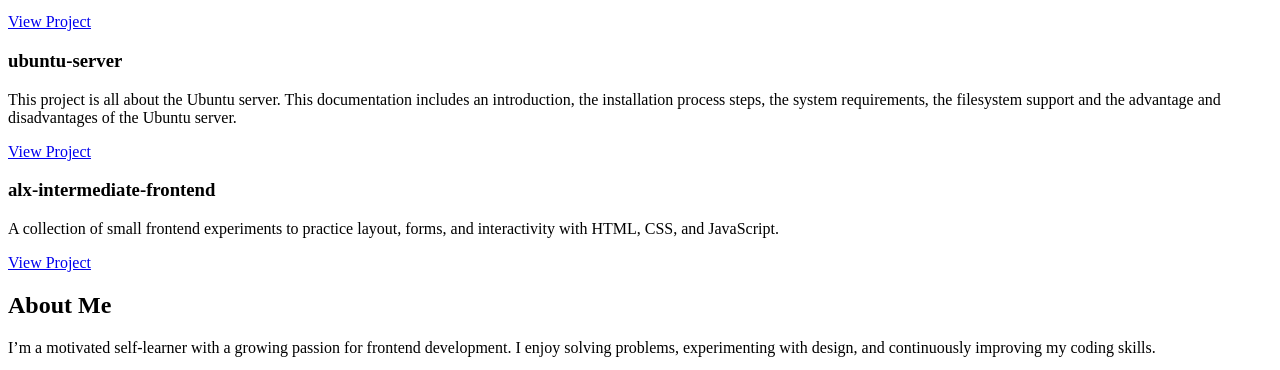
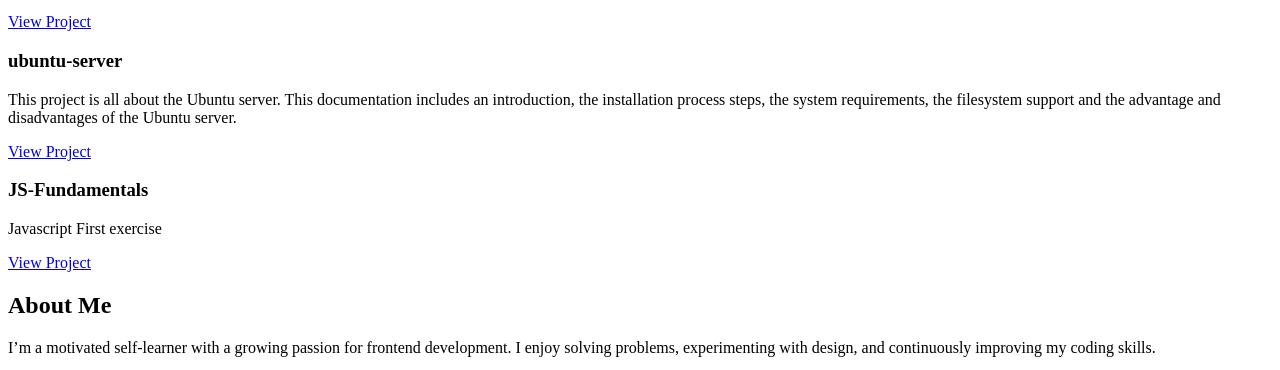
Before and after one commit to Kalkidan-2412/My_First_Portfolio, a plain HTML site: page portfolio/index.html in a window 1280 px wide. Shown: the part 417-787 px from the top of the page. Drawn offline with Linux system fonts and the light colour scheme.

Commit message:
index.html

```diff
--- a/portfolio/index.html
+++ b/portfolio/index.html
@@ -37,13 +37,13 @@
     <article class="project">
       <h3> ubuntu-server</h3>
       <p>This project is all about the Ubuntu server. This documentation includes an introduction, the installation process steps, the system requirements, the filesystem support and the advantage and disadvantages of the Ubuntu server.</p>
-      <a href="https://github.com/Kalkidan-2412/Xubuntu-OS-24.04" target="_blank">View Project</a>
+      <a href="https://github.com/Kalkidan-2412/ubuntu-server" target="_blank">View Project</a>
     </article>
 
     <article class="project">
-      <h3>alx-intermediate-frontend</h3>
-      <p>A collection of small frontend experiments to practice layout, forms, and interactivity with HTML, CSS, and JavaScript.</p>
-      <a href="https://github.com/Kalkidan-2412/alx-intermediate-frontend" target="_blank">View Project</a>
+      <h3>JS-Fundamentals</h3>
+      <p>Javascript First exercise</p>
+      <a href="https://github.com/Kalkidan-2412/JS-Fundamentals.git" target="_blank">View Project</a>
     </article>
   </section>
 
```
